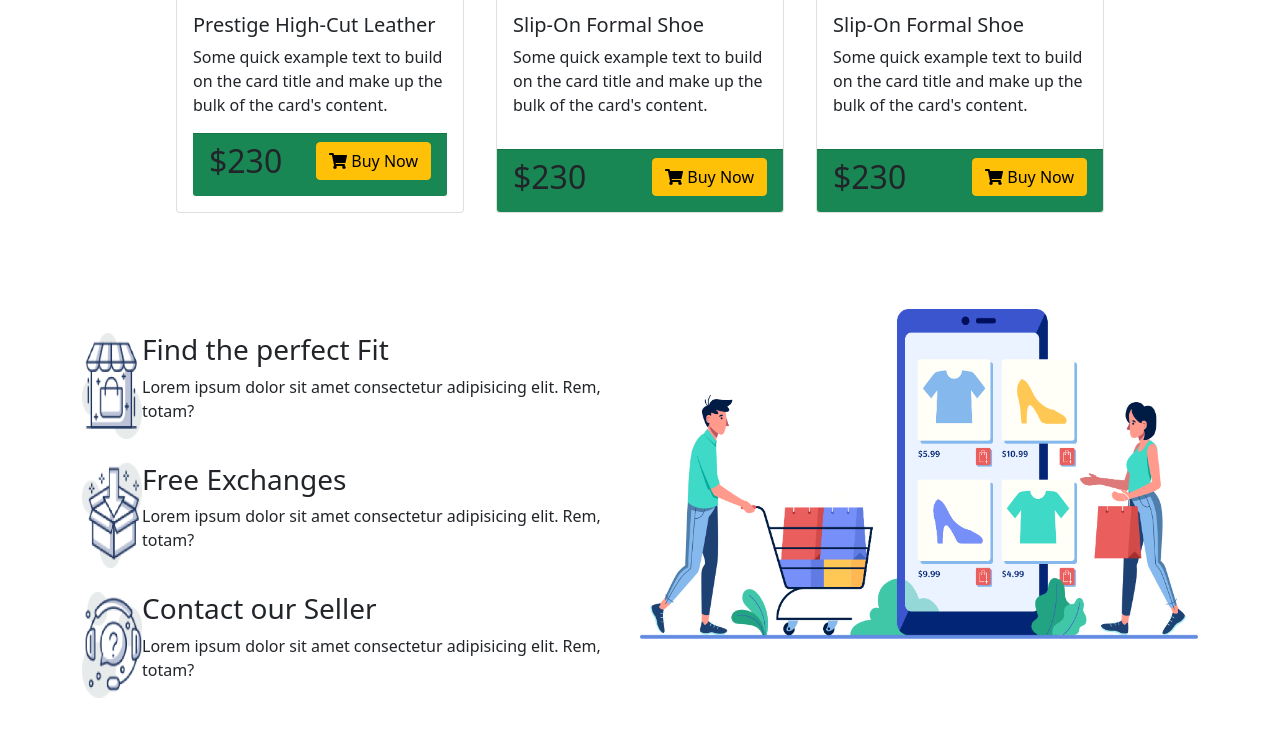
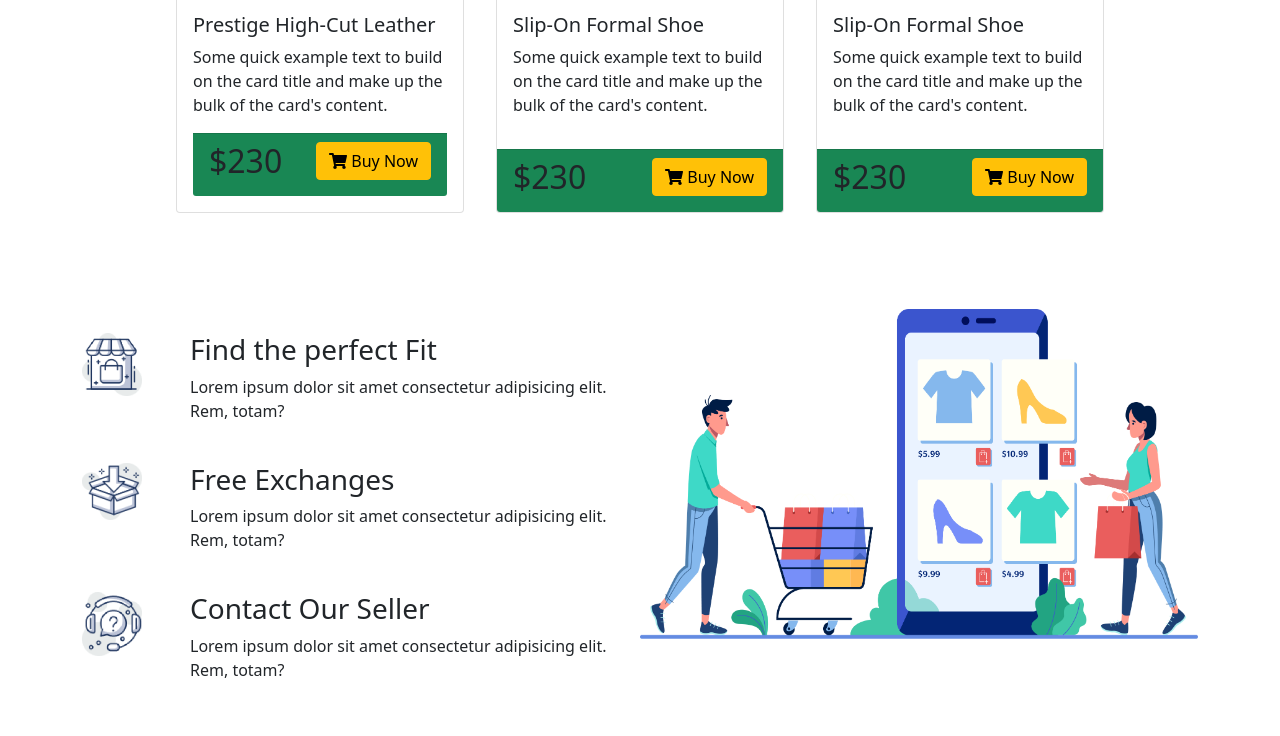
Before and after one commit to Rashedul-4-Islam/nike-shoes, a plain HTML site: page index.html in a window 1280 px wide. Shown: the part 1797-2533 px from the top of the page. Before the commit the page ends 2495 px from the top, so only its background shows below. Drawn offline with nearby package versions, Linux system fonts and the light colour scheme.

Commit message:
finished

```diff
--- a/index.html
+++ b/index.html
@@ -149,29 +149,38 @@
             </div>
         </section>
 
-        <section class="container">
+        <section class="container my-5">
             <div class="d-flex  flex-wrap-reverse flex-lg-nowrap brand">
                 <div class="col-lg-6">
-                    <div class="d-flex mt-4 hover">
+                    <div class="d-flex flex-wrap flex-sm-nowrap justify-content-center mt-4 hover">
+                      <div>
                         <img src="icons/image 12.png" style="width: 60px;"  alt="">
-                        <div class="ml-2">
+                      </div>
+
+                        <div class="ms-5">
                             <h3>Find the perfect Fit</h3>
                             <p>Lorem ipsum dolor sit amet consectetur adipisicing elit. Rem, totam?</p>
                         </div>
 
                     </div>
-                    <div class="d-flex mt-4 hover">
+                    <div class="d-flex flex-wrap flex-sm-nowrap justify-content-center mt-4 hover">
+                      <div>
                         <img src="icons/image 13.png" style="width: 60px;" alt="">
-                        <div>
+                      </div>
+
+                        <div class="ms-5">
                             <h3>Free Exchanges</h3>
                             <p>Lorem ipsum dolor sit amet consectetur adipisicing elit. Rem, totam?</p>
                         </div>
 
                     </div>
-                    <div class="d-flex mt-4 hover">
+                    <div class="d-flex flex-wrap flex-sm-nowrap justify-content-center mt-4 hover">
+                      <div>
                         <img src="icons/image 14.png" style="width: 60px;" alt="">
-                        <div>
-                            <h3>Contact our Seller</h3>
+                      </div>
+
+                        <div class="ms-5">
+                            <h3>Contact Our Seller</h3>
                             <p>Lorem ipsum dolor sit amet consectetur adipisicing elit. Rem, totam?</p>
                         </div>
 
```
